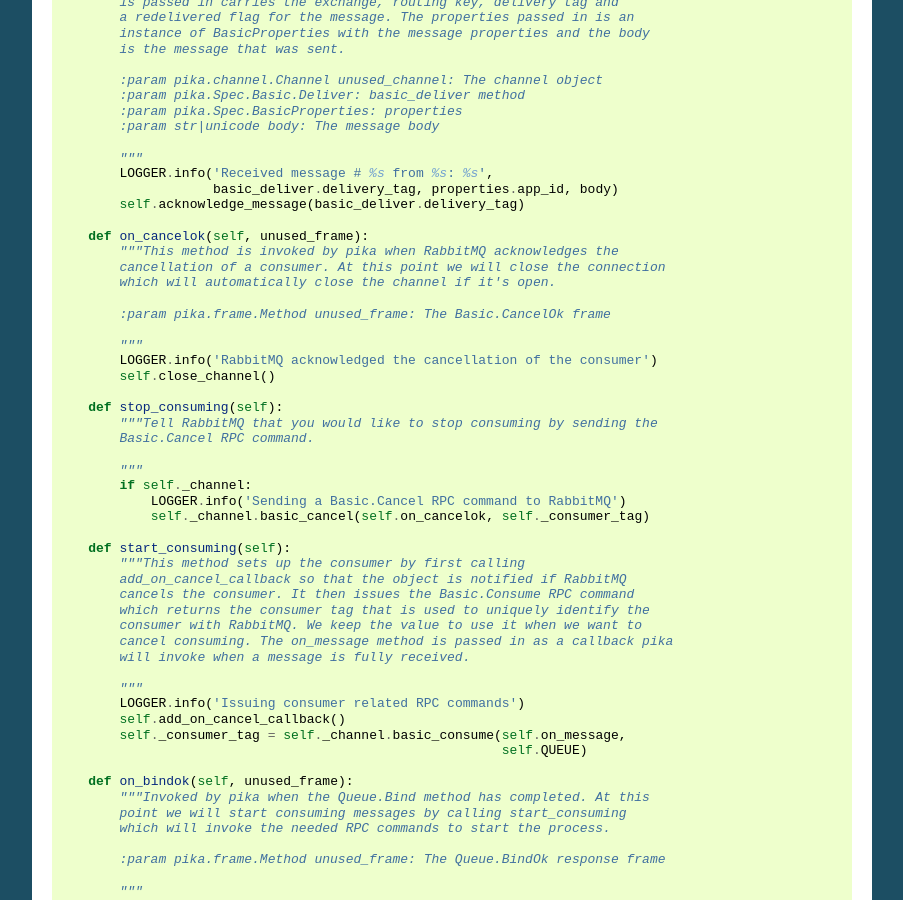
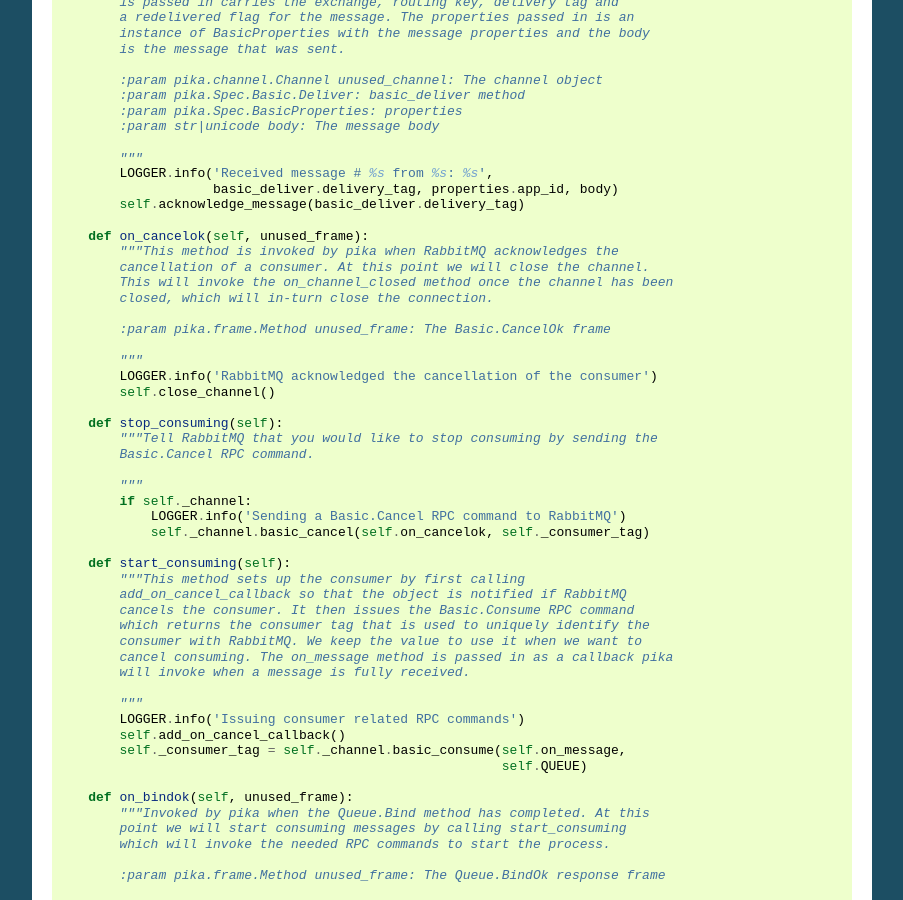
Before and after one commit to pika/pika, a Sphinx documentation site: the page built from docs/examples/asynchronous_consumer_example.rst, in a window 1280 px wide and 900 px high, scrolled down 3857 px. Shown: the whole window, without its empty margins (198-1101 px from the left). Built offline with Sphinx 7.4.7, drawn with Linux system fonts in a browser that asks for light colours.

Commit message:
Clarify the docstring in the on_cancelok method (#308)

```diff
--- a/docs/examples/asynchronous_consumer_example.rst
+++ b/docs/examples/asynchronous_consumer_example.rst
@@ -253,8 +253,9 @@ consumer.py::
 
         def on_cancelok(self, unused_frame):
             """This method is invoked by pika when RabbitMQ acknowledges the
-            cancellation of a consumer. At this point we will close the connection
-            which will automatically close the channel if it's open.
+            cancellation of a consumer. At this point we will close the channel.
+            This will invoke the on_channel_closed method once the channel has been
+            closed, which will in-turn close the connection.
 
             :param pika.frame.Method unused_frame: The Basic.CancelOk frame
 
```
